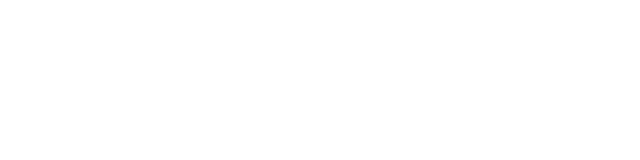
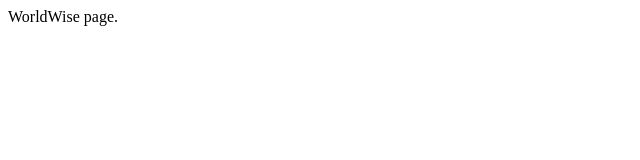
Before and after one commit to GaziRiad/WorldWise, a React (Vite) app: page / in a window 1280 px wide. Before the commit this address had no page. Shown: the top 160 px of the page, without its empty margins (0-640 px from the left). Built offline with nearby package versions, Linux system fonts and the light colour scheme.

Commit message:
adding the PageNotFound for all not matching routes

```diff
--- a/src/App.jsx
+++ b/src/App.jsx
@@ -2,14 +2,16 @@ import { BrowserRouter, Route, Routes } from "react-router-dom";
 import Product from "./pages/Product";
 import Pricing from "./pages/Pricing";
 import Homepage from "./pages/Homepage";
+import PageNotFound from "./pages/PageNotFound";
 
 function App() {
   return (
     <BrowserRouter>
       <Routes>
+        <Route path="/" element={<Homepage />} />
         <Route path="product" element={<Product />} />
         <Route path="pricing" element={<Pricing />} />
-        <Route path="home" element={<Homepage />} />
+        <Route path="*" element={<PageNotFound />} />
       </Routes>
     </BrowserRouter>
   );
--- /dev/null
+++ b/src/pages/PageNotFound.jsx
@@ -0,0 +1,5 @@
+function PageNotFound() {
+  return <div>Page not found :(</div>;
+}
+
+export default PageNotFound;
```
